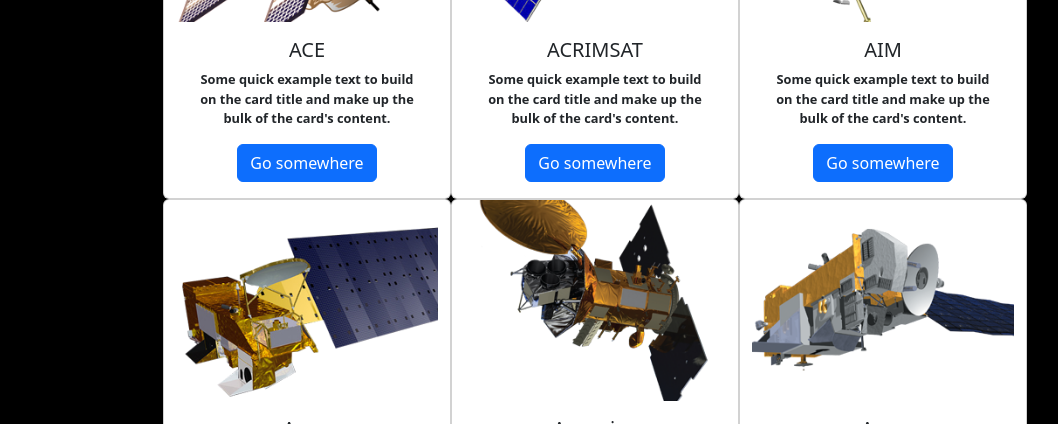
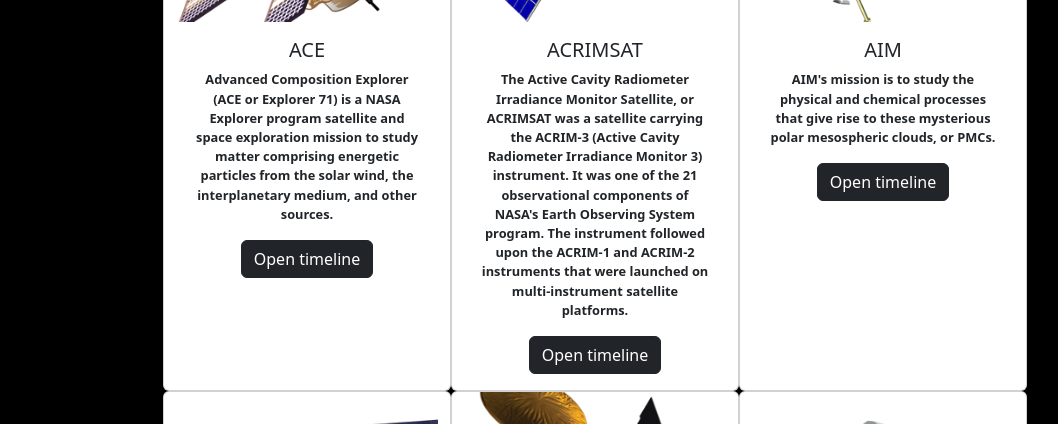
Before and after one commit to Ac31415/EarthCommandSpaceMissionsTimeline, a React (Create React App) app: page / in a window 1280 px wide. Shown: the part 333-757 px from the top of the page, without its empty margins (45-1103 px from the left). Built offline with nearby package versions, Linux system fonts and the light colour scheme.

Commit message:
update style

```diff
--- a/src/App.js
+++ b/src/App.js
@@ -16,7 +16,13 @@
         <Container>
         <Row className="justify-content-md-center">
         {missions.map(mission => {
-          return <MissionCard name={mission.name} icon={mission.icon} />
+          return (
+            <MissionCard
+              name={mission.name}
+              icon={mission.icon}
+              description={mission.description}
+            />
+          );
         })}
         </Row>
         </Container>
--- a/src/MissionsContainer/MissionCard.jsx
+++ b/src/MissionsContainer/MissionCard.jsx
@@ -4,25 +4,22 @@
 import React, { useState } from 'react';
 import { Timeline } from '../Timeline/Timeline'
 
-export const MissionCard = ({ name, icon}) => {
+export const MissionCard = ({ name, icon, description }) => {
   const [show, setShow] = useState(false);
 
   const handleClose = () => setShow(false);
   const handleShow = () => setShow(true);
 
-    const imageLocation = `${process.env.PUBLIC_URL}/missions/${icon}`
+  const imageLocation = `${process.env.PUBLIC_URL}/missions/${icon}`;
   return (
     <>
       <Card style={{ width: "18rem" }}>
         <Card.Img variant="top" src={imageLocation} />
         <Card.Body>
           <Card.Title>{name}</Card.Title>
-            <Card.Text>
-              Some quick example text to build on the card title and make up the
-              bulk of the card's content.
-            </Card.Text>
-            <Button variant="primary" onClick={handleShow}>
-              Go somewhere
+          <Card.Text>{description}</Card.Text>
+          <Button variant="dark" onClick={handleShow}>
+            Open timeline
           </Button>
         </Card.Body>
       </Card>
@@ -40,4 +37,4 @@
       </Modal>
     </>
   );
-}
+};
--- a/src/MissionsContainer/MissionsMock.jsx
+++ b/src/MissionsContainer/MissionsMock.jsx
@@ -1,16 +1,67 @@
 
 export const missions = [
-  { name: "ACE", icon: "ACE-sm.png" },
-  { name: "ACRIMSAT", icon: "ACRIMSAT-sm.png" },
-  { name: "AIM", icon: "AIM-sm.png" },
-  { name: "Aqua", icon: "Aqua-sm.png" },
-  { name: "Aquarius", icon: "Aquarius-sm.png" },
-  { name: "Aura", icon: "Aura-sm.png" },
-  { name: "BepiColumbo", icon: "BepiColumbo-sm.png" },
-  { name: "Calipso", icon: "Calipso-sm.png" },
-  { name: "cassini", icon: "cassini-sm.png" },
-  { name: "Chandra", icon: "Chandra-sm.png" },
-  { name: "Chandrayaan", icon: "Chandrayaan-sm.png" },
+  {
+    name: "ACE",
+    icon: "ACE-sm.png",
+    description:
+      "Advanced Composition Explorer (ACE or Explorer 71) is a NASA Explorer program satellite and space exploration mission to study matter comprising energetic particles from the solar wind, the interplanetary medium, and other sources.",
+  },
+
+  {
+    name: "ACRIMSAT",
+    icon: "ACRIMSAT-sm.png",
+    description:
+      "The Active Cavity Radiometer Irradiance Monitor Satellite, or ACRIMSAT was a satellite carrying the ACRIM-3 (Active Cavity Radiometer Irradiance Monitor 3) instrument. It was one of the 21 observational components of NASA's Earth Observing System program. The instrument followed upon the ACRIM-1 and ACRIM-2 instruments that were launched on multi-instrument satellite platforms.",
+  },
+
+  {
+    name: "AIM",
+    icon: "AIM-sm.png",
+    description:
+      "AIM's mission is to study the physical and chemical processes that give rise to these mysterious polar mesospheric clouds, or PMCs.",
+  },
+
+  {
+    name: "Aqua",
+    icon: "Aqua-sm.png",
+    description:
+      "Aqua, Latin for water, is a NASA Earth Science satellite mission named for the large amount of information that the mission is collecting about the Earth's water cycle, including evaporation from the oceans, water vapor in the atmosphere, clouds, precipitation, soil moisture, sea ice, land ice, and snow cover on the land and ice. Additional variables also being measured by Aqua include radiative energy fluxes, aerosols, vegetation cover on the land, phytoplankton and dissolved organic matter in the oceans, and air, land, and water temperatures.",
+  },
+
+  {
+    name: "Aquarius",
+    icon: "Aquarius-sm.png",
+    description:
+      "NASA's Aquarius was the primary instrument on the SAC-D spacecraft. It consisted of three passive microwave radiometers to detect the surface ",
+  },
+
+  {
+    name: "Aura",
+    icon: "Aura-sm.png",
+    description:
+      "Aura is a NASA mission to study Earth's ozone, air quality, and climate and conduct research on the composition, chemistry, and dynamics of Earth's .",
+  },
+
+  {
+    name: "BepiColumbo",
+    icon: "BepiColumbo-sm.png",
+    description:
+      "BepiColombo is a joint mission of the European Space Agency (ESA) and the Japan Aerospace Exploration Agency (JAXA) to the planet Mercury.[4] The mission comprises two satellites launched together: the Mercury Planetary Orbiter (MPO) and Mio (Mercury Magnetospheric Orbiter, MMO).",
+  },
+
+  {
+    name: "Calipso",
+    icon: "Calipso-sm.png",
+    description:
+      "The CALIPSO satellite provides new insight into the role that clouds and atmospheric aerosols play in regulating Earth's weather, climate, and air quality.",
+  },
+
+  { name: "cassini", icon: "cassini-sm.png", description: "" },
+
+  { name: "Chandra", icon: "Chandra-sm.png", description: "" },
+
+  { name: "Chandrayaan", icon: "Chandrayaan-sm.png", description: "" },
+
   { name: "Cindi cnofs", icon: "Cindi-sm.png cnofs" },
   { name: "Clementine", icon: "Clementine-sm.png" },
   { name: "CloudSat", icon: "CloudSat-sm.png" },
```
Lines whose indentation alone changed are shown as unchanged.
